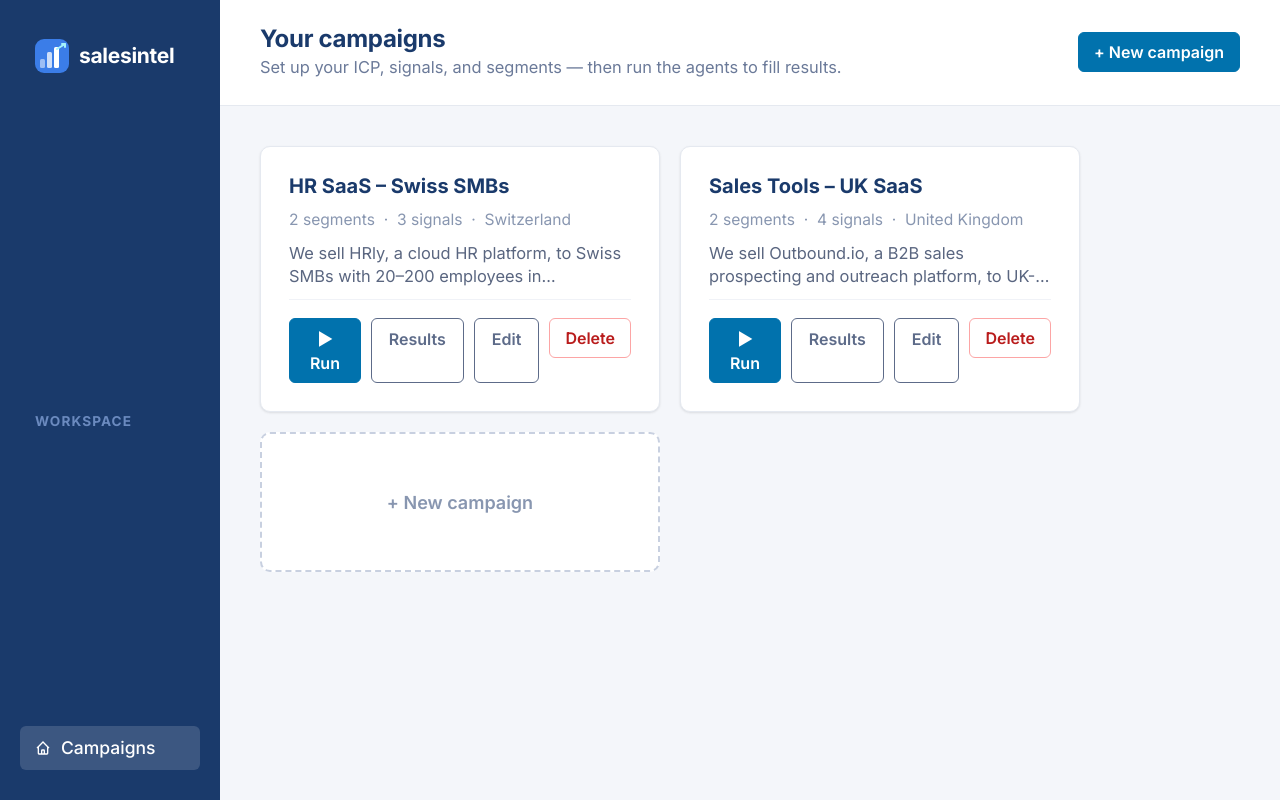
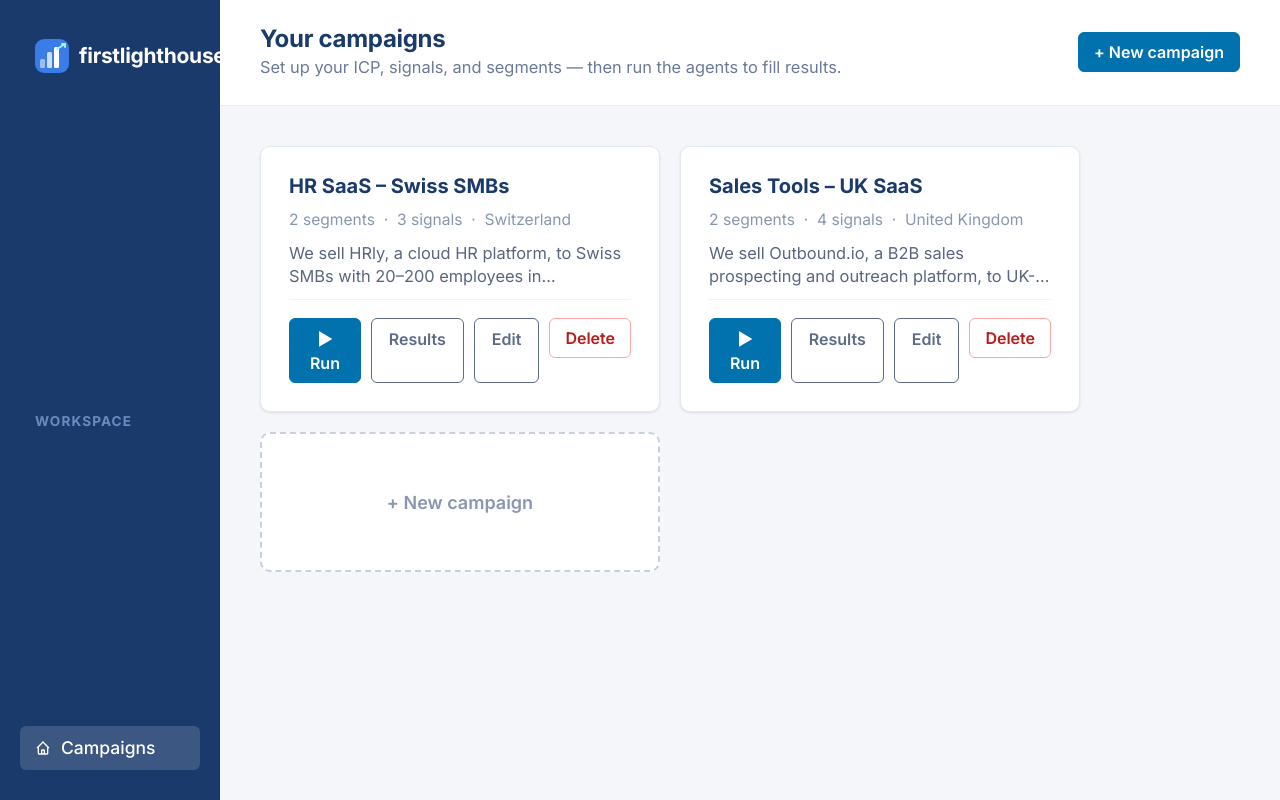
Before and after one commit to tstjep/firstlighthouse, a FastAPI app: page / in a window 1280 px wide. Run offline with FastAPI, Linux system fonts and the light colour scheme; some libraries are stand-ins or nearby versions.

Commit message:
refactor: rename salesintel → firstlighthouse everywhere
Co-Authored-By: Claude Sonnet 4.6 <noreply@anthropic.com>

```diff
--- a/campaign.py
+++ b/campaign.py
@@ -1,4 +1,4 @@
-"""Campaign configuration schema for salesintel.
+"""Campaign configuration schema for firstlighthouse.
 
 A Campaign captures everything domain-specific:
   - what companies to look for (segments + search queries)
--- a/frontend/app.py
+++ b/frontend/app.py
@@ -1,6 +1,6 @@
 #!/usr/bin/env python3
 """
-salesintel campaign editor — FastAPI + Jinja2
+firstlighthouse campaign editor — FastAPI + Jinja2
 Stateless server-side rendering, no websockets, runs on AWS App Runner.
 
 Start:
@@ -28,7 +28,7 @@ from suggest_roles import suggest as suggest_roles
 
 logger = logging.getLogger(__name__)
 
-app = FastAPI(title="salesintel")
+app = FastAPI(title="firstlighthouse")
 templates = Jinja2Templates(directory=Path(__file__).parent / "templates")
 
 
--- a/frontend/templates/base.html
+++ b/frontend/templates/base.html
@@ -3,7 +3,7 @@
 <head>
   <meta charset="utf-8">
   <meta name="viewport" content="width=device-width, initial-scale=1">
-  <title>{% block title %}salesintel{% endblock %}</title>
+  <title>{% block title %}firstlighthouse{% endblock %}</title>
   <link rel="preconnect" href="https://fonts.googleapis.com">
   <link rel="preconnect" href="https://fonts.gstatic.com" crossorigin>
   <link href="https://fonts.googleapis.com/css2?family=Inter:wght@400;500;600;700&display=swap" rel="stylesheet">
@@ -410,7 +410,7 @@
         <path d="M27 5 L30 5 L30 8" stroke="#a5f3fc" stroke-width="2" stroke-linecap="round" stroke-linejoin="round"/>
         <path d="M22 10 L30 5" stroke="#a5f3fc" stroke-width="2" stroke-linecap="round"/>
       </svg>
-      <span class="wordmark">salesintel</span>
+      <span class="wordmark">firstlighthouse</span>
     </a>
 
     <span class="sidebar-section">Workspace</span>
@@ -426,7 +426,7 @@
   <div class="main-area">
     <div class="page-header">
       <div>
-        <h1>{% block page_title %}salesintel{% endblock %}</h1>
+        <h1>{% block page_title %}firstlighthouse{% endblock %}</h1>
         {% block page_subtitle %}{% endblock %}
       </div>
       <div style="display:flex; gap: 0.5rem; align-items: center;">
--- a/frontend/templates/campaigns.html
+++ b/frontend/templates/campaigns.html
@@ -1,5 +1,5 @@
 {% extends "base.html" %}
-{% block title %}Campaigns — salesintel{% endblock %}
+{% block title %}Campaigns — firstlighthouse{% endblock %}
 {% block page_title %}Your campaigns{% endblock %}
 {% block page_subtitle %}<p class="subtitle">Set up your ICP, signals, and segments — then run the agents to fill results.</p>{% endblock %}
 {% block page_actions %}<a href="/campaigns/new" role="button" class="btn-sm">+ New campaign</a>{% endblock %}
--- a/frontend/templates/editor.html
+++ b/frontend/templates/editor.html
@@ -1,5 +1,5 @@
 {% extends "base.html" %}
-{% block title %}{{ campaign.name or 'New campaign' }} — salesintel{% endblock %}
+{% block title %}{{ campaign.name or 'New campaign' }} — firstlighthouse{% endblock %}
 {% block page_title %}{{ campaign.name or 'New campaign' }}{% endblock %}
 {% block page_subtitle %}<p class="subtitle"><a href="/" style="color: inherit; text-decoration: none;">← Campaigns</a></p>{% endblock %}
 {% block page_actions %}
--- a/run_manager.py
+++ b/run_manager.py
@@ -1,5 +1,5 @@
 """
-Background run manager for salesintel agents.
+Background run manager for firstlighthouse agents.
 
 Launches agent subprocesses, writes output to a per-run log file,
 and tracks run state in data/<campaign_id>/run_state.json.
--- a/store.py
+++ b/store.py
@@ -1,5 +1,5 @@
 """
-Local JSON data store for salesintel.
+Local JSON data store for firstlighthouse.
 
 One JSON file per campaign: data/<campaign_id>/results.json
 The frontend reads from this directly.
--- a/suggest_roles.py
+++ b/suggest_roles.py
@@ -1,5 +1,5 @@
 """
-LLM-powered contact role suggestions for salesintel.
+LLM-powered contact role suggestions for firstlighthouse.
 
 Given an ICP description and the campaign's buying signals, runs two parallel LLM calls:
   1. Suggest buyer roles (economic decision-makers who sign / approve the purchase)
--- a/suggest_signals.py
+++ b/suggest_signals.py
@@ -1,5 +1,5 @@
 """
-LLM-powered signal suggestions for salesintel.
+LLM-powered signal suggestions for firstlighthouse.
 
 Given an ICP description, runs two parallel LLM calls:
   1. Suggest 1-3 positive buying signals
```
Also changed, not shown: README.md.
